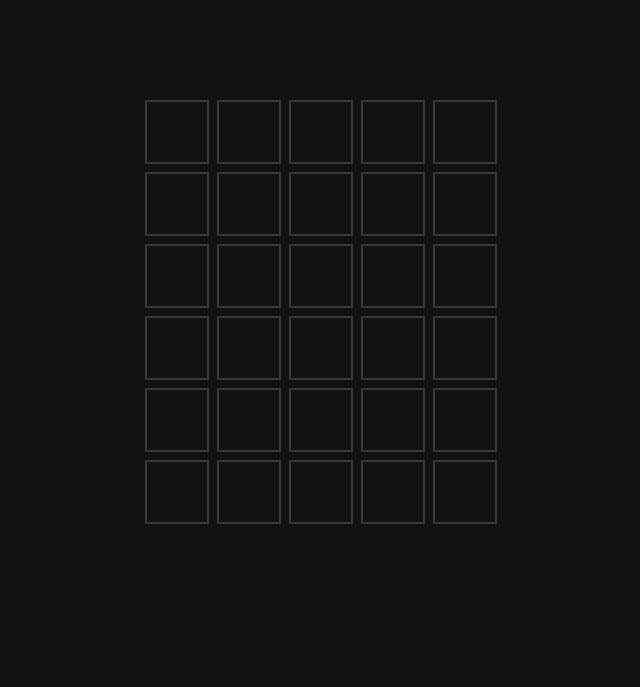
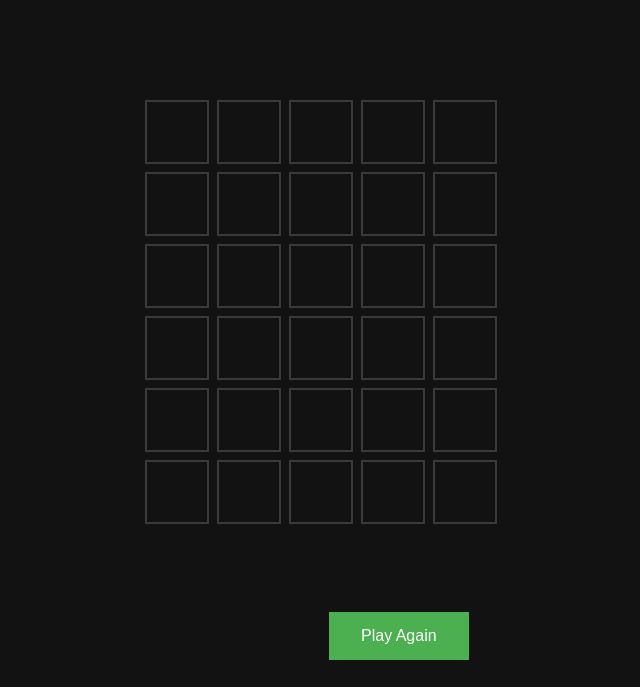
Before and after one commit to sanskar2057/Wordle, a website with bundled scripts: page index.html in a window 1280 px wide. Shown: the part 113-800 px from the top of the page, without its empty margins (319-959 px from the left). Built offline with nearby package versions, Linux system fonts and the light colour scheme.

Commit message:
update 3.0

```diff
--- a/index.html
+++ b/index.html
@@ -13,5 +13,6 @@
     <div id="game">
 
     </div>
+    <input type="button" id="reloadBtn" value="Play Again" onClick="window.location.reload(true)">
     <script src="index.js" type="module"></script>
 </html>
--- a/style.css
+++ b/style.css
@@ -54,3 +54,14 @@ body{
         transform: scaley(1);
     }
 }
+#reloadBtn{
+    background-color: #4CAF50; /* Green */
+    border: none;
+    color: white;
+    padding: 15px 32px;
+    text-align: center;
+    text-decoration: none;
+    display: inline-block;
+    font-size: 16px;
+    margin-left: 640px;
+}
```
Also changed, not shown: index.js (line endings or trailing spaces).
